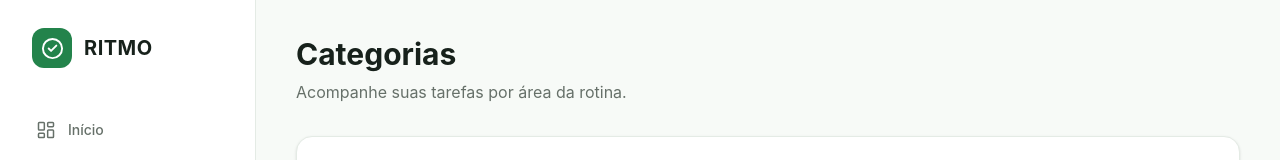
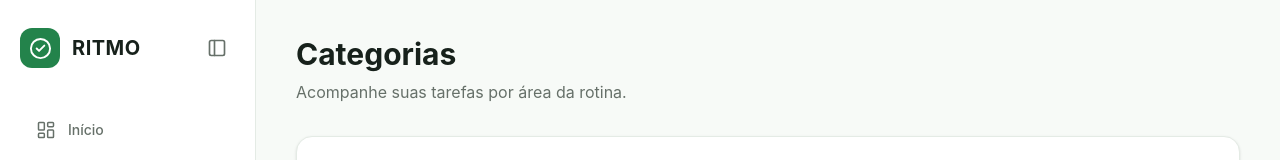
Before and after one commit to br330a/RITMO, a React (Vite) app in the folder frontend/: page /categorias in a window 1280 px wide. Shown: the top 160 px of the page. Built offline with nearby package versions, Linux system fonts and the light colour scheme.

Commit message:
feat: permite recolher barra lateral no desktop
Mantém a navegação por ícones e ajusta o espaço do conteúdo conforme a largura da barra, preservando o menu mobile.

```diff
--- a/frontend/src/components/navigation/Sidebar.tsx
+++ b/frontend/src/components/navigation/Sidebar.tsx
@@ -1,6 +1,7 @@
 import {
   CalendarDays,
   CheckCircle2,
+  PanelLeft,
   LayoutDashboard,
   ListTodo,
   Shapes,
@@ -10,7 +11,9 @@ import { NavLink } from 'react-router'
 
 type SidebarProps = {
   isOpen: boolean
+  isCollapsed: boolean
   onClose: () => void
+  onToggleCollapse: () => void
 }
 
 const navigationItems = [
@@ -38,38 +41,69 @@ const navigationItems = [
 
 export function Sidebar({
   isOpen,
+  isCollapsed,
   onClose,
+  onToggleCollapse,
 }: SidebarProps) {
+  const collapseLabel = isCollapsed
+    ? 'Expandir barra lateral'
+    : 'Recolher barra lateral'
+
   return (
     <aside
       className={[
-        'fixed inset-y-0 left-0 z-50 flex h-dvh w-64 flex-col overflow-y-auto border-r border-[#e4ebe5] bg-white px-5 py-7 transition-transform duration-300',
+        'fixed inset-y-0 left-0 z-50 flex h-dvh w-64 flex-col overflow-y-auto border-r border-[#e4ebe5] bg-white px-5 py-7 transition-[width,transform,padding] duration-300 motion-reduce:transition-none',
         'lg:translate-x-0',
+        isCollapsed ? 'lg:w-20 lg:px-3' : 'lg:w-64',
         isOpen ? 'translate-x-0' : '-translate-x-full',
       ].join(' ')}
     >
-      <div className="mb-10 flex items-center justify-between px-3">
-        <div className="flex items-center gap-3">
-          <div className="grid size-10 place-items-center rounded-xl bg-[#23834b] text-white">
+      <div
+        className={[
+          'mb-10 flex items-center justify-between gap-2 px-3',
+          isCollapsed ? 'lg:flex-col lg:gap-4 lg:px-0' : 'lg:px-0',
+        ].join(' ')}
+      >
+        <div className="flex min-w-0 items-center gap-3">
+          <div className="grid size-10 shrink-0 place-items-center rounded-xl bg-[#23834b] text-white">
             <CheckCircle2 size={23} />
           </div>
 
-          <span className="text-xl font-bold tracking-wide text-[#17211b]">
+          <span
+            className={[
+              'text-xl font-bold tracking-wide text-[#17211b]',
+              isCollapsed ? 'lg:hidden' : '',
+            ].join(' ')}
+          >
             RITMO
           </span>
         </div>
 
         <button
           type="button"
+          onClick={onToggleCollapse}
+          aria-label={collapseLabel}
+          title={collapseLabel}
+          aria-expanded={!isCollapsed}
+          className="hidden size-9 shrink-0 cursor-pointer place-items-center rounded-lg text-[#667069] hover:bg-[#f3f7f3] focus-visible:outline-2 focus-visible:outline-offset-2 focus-visible:outline-[#23834b] lg:grid"
+        >
+          <PanelLeft size={20} />
+        </button>
+
+        <button
+          type="button"
           onClick={onClose}
           aria-label="Fechar menu"
-          className="grid size-9 cursor-pointer place-items-center rounded-lg text-[#667069] hover:bg-[#f3f7f3] lg:hidden"
+          className="grid size-9 shrink-0 cursor-pointer place-items-center rounded-lg text-[#667069] hover:bg-[#f3f7f3] lg:hidden"
         >
           <X size={20} />
         </button>
       </div>
 
-      <nav className="flex flex-1 flex-col gap-2">
+      <nav
+        aria-label="Navegação principal"
+        className="flex flex-1 flex-col gap-2"
+      >
         {navigationItems.map((item) => {
           const Icon = item.icon
 
@@ -79,23 +113,35 @@ export function Sidebar({
               to={item.path}
               end={item.path === '/'}
               onClick={onClose}
+              aria-label={item.label}
+              title={isCollapsed ? item.label : undefined}
               className={({ isActive }) =>
                 [
-                  'flex items-center gap-3 rounded-xl px-4 py-3 text-sm font-medium transition-colors',
+                  'flex items-center gap-3 rounded-xl px-4 py-3 text-sm font-medium transition-colors focus-visible:outline-2 focus-visible:outline-offset-2 focus-visible:outline-[#23834b]',
+                  isCollapsed ? 'lg:justify-center lg:px-0' : '',
                   isActive
                     ? 'bg-[#e4f3e8] text-[#19683a]'
                     : 'text-[#667069] hover:bg-[#f3f7f3] hover:text-[#17211b]',
                 ].join(' ')
               }
             >
-              <Icon size={20} strokeWidth={1.8} />
+              <Icon
+                size={20}
+                strokeWidth={1.8}
+                className="shrink-0"
+                aria-hidden="true"
+              />
+
+              <span className={isCollapsed ? 'lg:hidden' : ''}>
                 {item.label}
+              </span>
             </NavLink>
           )
         })}
       </nav>
 
-      <div className="border-t border-[#e4ebe5] pt-5">
+      <div className="mt-6 border-t border-[#e4ebe5] pt-5">
+        <div className={isCollapsed ? 'lg:hidden' : ''}>
           <p className="px-3 text-sm font-semibold text-[#17211b]">
             Bruno
           </p>
@@ -104,6 +150,17 @@ export function Sidebar({
             Minha conta
           </p>
         </div>
+
+        {isCollapsed && (
+          <div
+            title="Bruno — Minha conta"
+            aria-label="Bruno — Minha conta"
+            className="mx-auto hidden size-10 place-items-center rounded-full bg-[#e4f3e8] text-sm font-semibold text-[#19683a] lg:grid"
+          >
+            B
+          </div>
+        )}
+      </div>
     </aside>
   )
 }
--- a/frontend/src/layouts/AppLayout.tsx
+++ b/frontend/src/layouts/AppLayout.tsx
@@ -5,6 +5,7 @@ import { Sidebar } from '../components/navigation/Sidebar'
 
 export function AppLayout() {
   const [isSidebarOpen, setIsSidebarOpen] = useState(false)
+  const [isSidebarCollapsed, setIsSidebarCollapsed] = useState(false)
 
   return (
     <div className="flex min-h-screen bg-[#f7faf7]">
@@ -19,10 +20,19 @@ export function AppLayout() {
 
       <Sidebar
         isOpen={isSidebarOpen}
+        isCollapsed={isSidebarCollapsed}
         onClose={() => setIsSidebarOpen(false)}
+        onToggleCollapse={() =>
+          setIsSidebarCollapsed((current) => !current)
+        }
       />
 
-      <div className="flex min-w-0 flex-1 flex-col lg:pl-64">
+      <div
+        className={[
+          'flex min-w-0 flex-1 flex-col transition-[padding] duration-300 motion-reduce:transition-none',
+          isSidebarCollapsed ? 'lg:pl-20' : 'lg:pl-64',
+        ].join(' ')}
+      >
         <header className="sticky top-0 z-30 grid h-16 grid-cols-[40px_1fr_40px] items-center border-b border-[#e4ebe5] bg-white px-4 lg:hidden">
           <button
             type="button"
```
Lines whose indentation alone changed are shown as unchanged.
